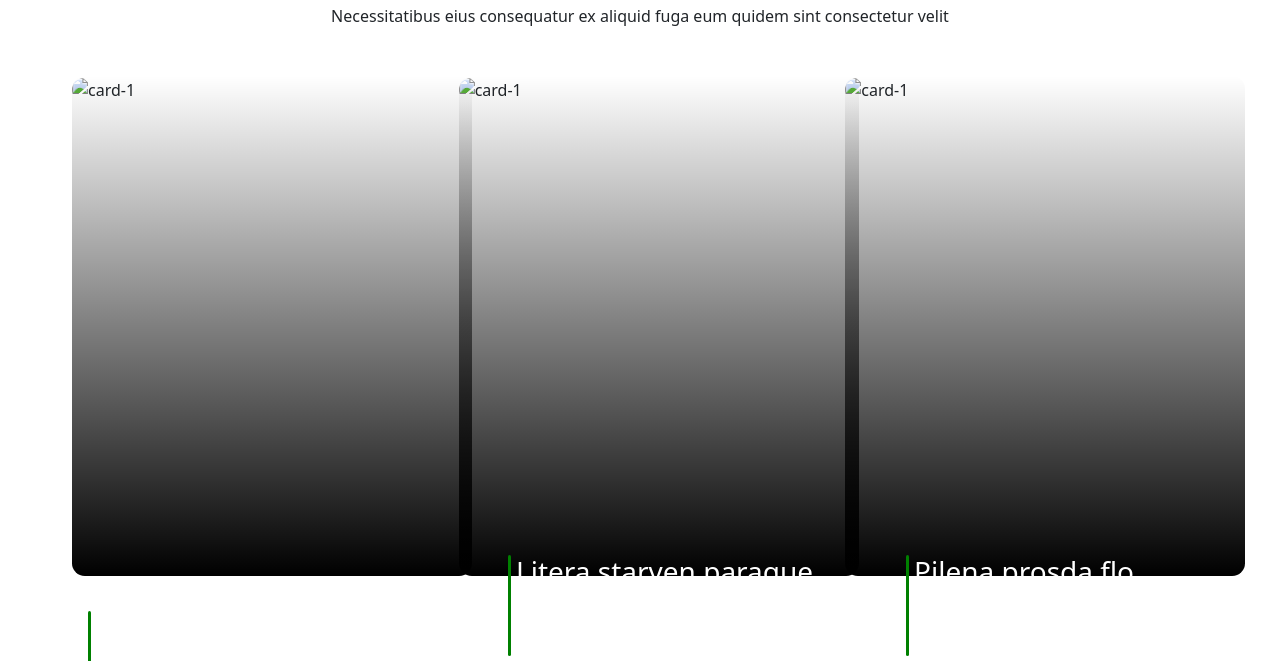
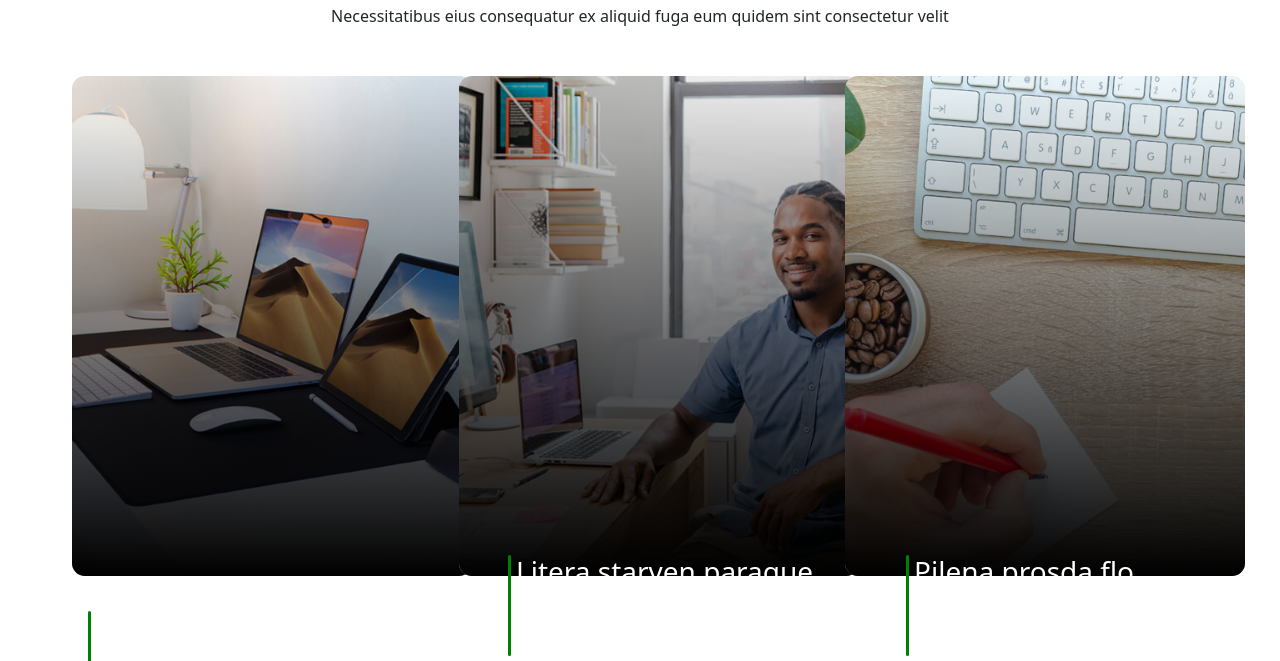
Before and after one commit to merna-gouda/bootstrap.task, a plain HTML site: page index.html in a window 1280 px wide. Shown: the part 106-767 px from the top of the page. Drawn offline with nearby package versions, Linux system fonts and the light colour scheme.

Commit message:
Update index.html

```diff
--- a/index.html
+++ b/index.html
@@ -19,7 +19,7 @@
                     <div class="row g-4 p-2 mt-2">
                         <div class="col-md-4">
                             <div class="card-image">
-                                <img src=".cards-1.jpg" alt="card-1">
+                                <img src="cards-1.jpg" alt="card-1">
                             </div>
                             <div class="card-content">
                             <h3>Asperiores provident dolor accusamus pariatur dolore</h3>
@@ -28,7 +28,7 @@
                         </div>
                         <div class="col-md-4">
                             <div class="card-image">
-                                <img src=".cards-2.jpg" alt="card-1"></div>
+                                <img src="cards-2.jpg" alt="card-1"></div>
                                     <div class="card-content">
                                         <div class="pp-1">
                                             <h3>Litera starven paraque oluptatem aut et molestiae</h3>
@@ -37,7 +37,7 @@
                         </div>
                         <div class="col-md-4">
                             <div class="card-image">
-                                <img src=".cards-3.jpg" alt="card-1">
+                                <img src="cards-3.jpg" alt="card-1">
                             </div>
                             <div class="card-content">
                                 <div class="pp-2">
```
